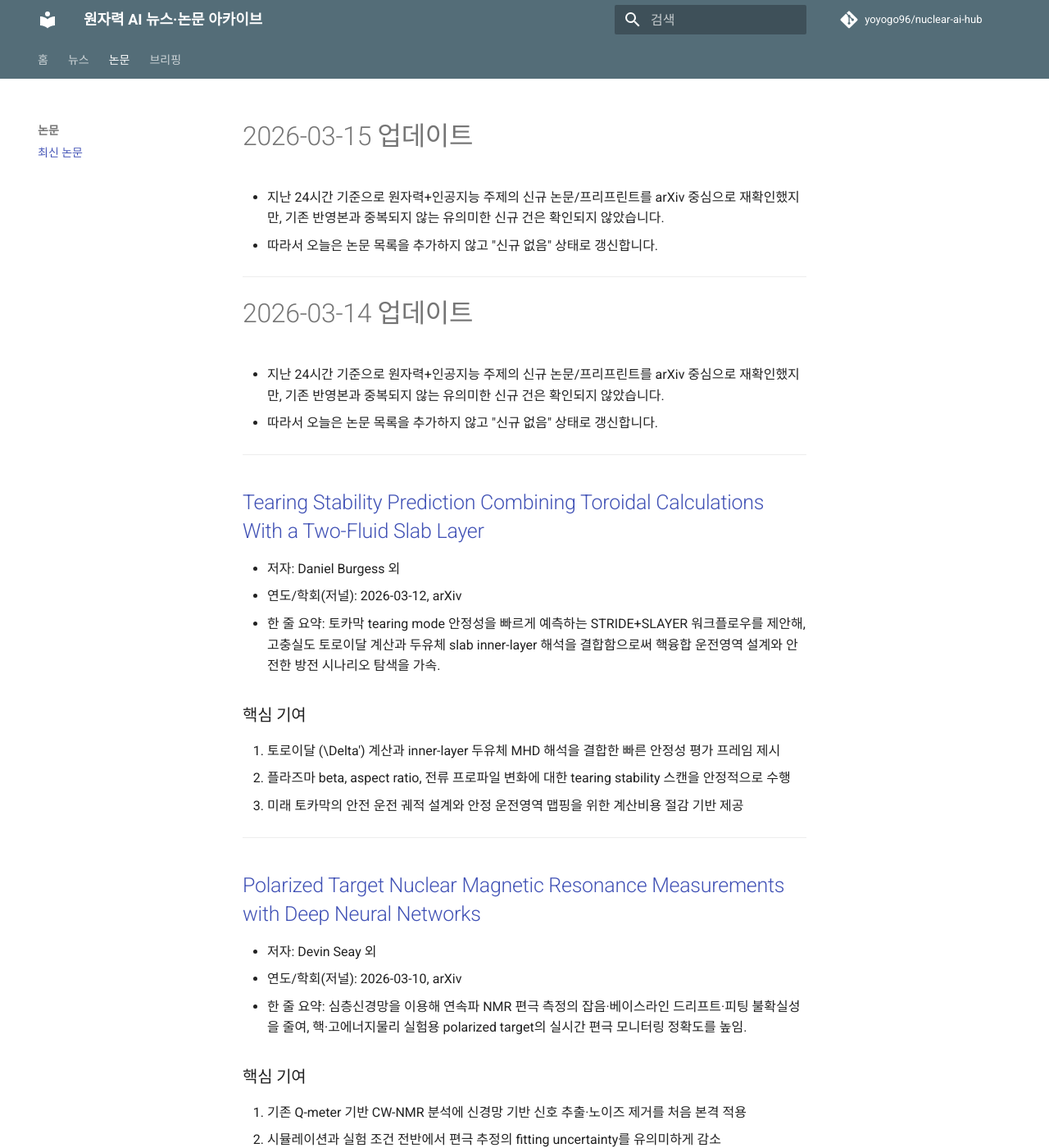
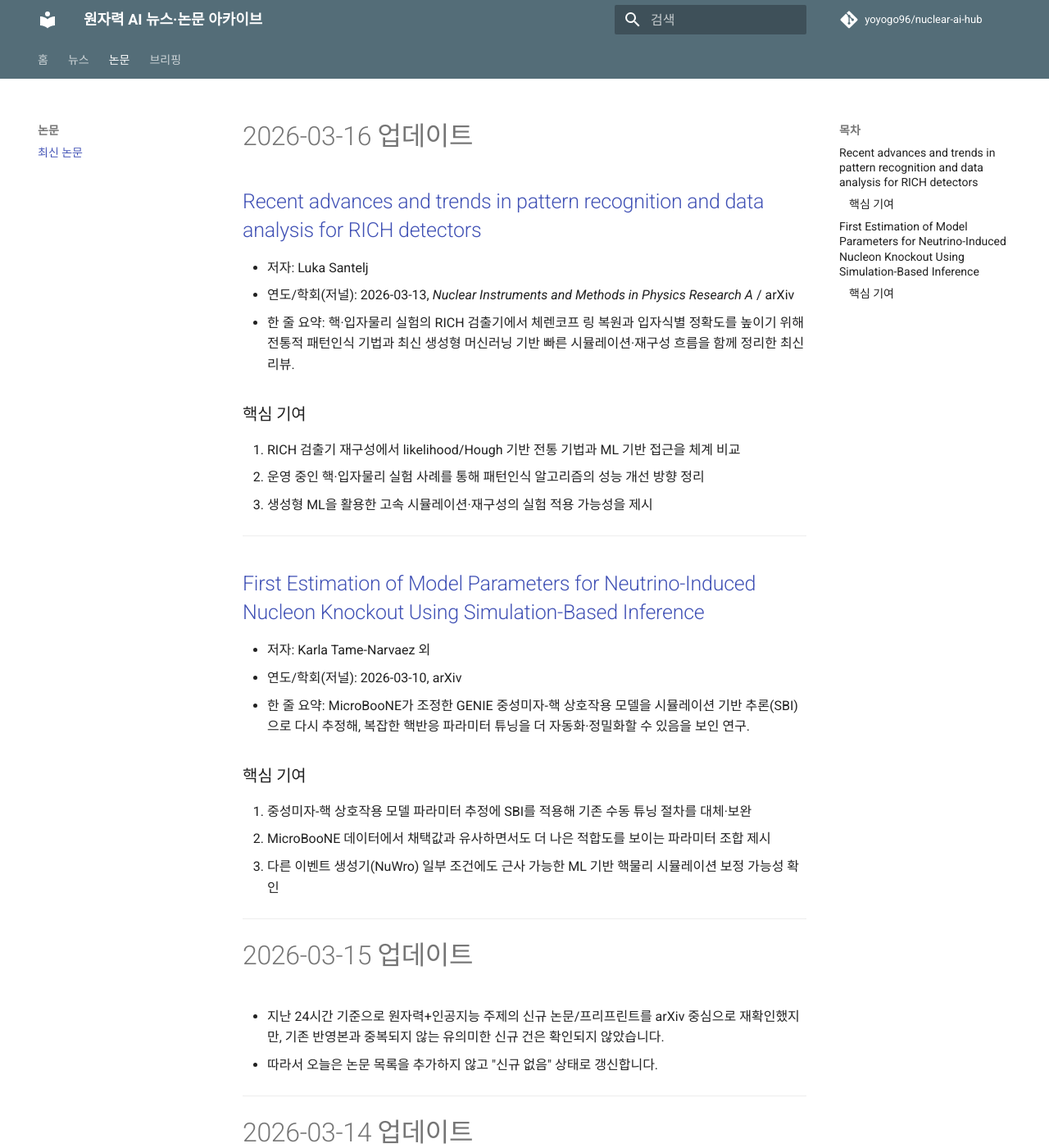
Before and after one commit to yoyogo96/nuclear-ai-hub, an MkDocs documentation site: the page built from docs/papers/index.md, in a window 1280 px wide and 1400 px high. Shown: the whole window at 82% size. Built offline with MkDocs 1.6.1 and Material for MkDocs 9.7.7, drawn with Linux system fonts in a browser that asks for light colours; comment, search, counter and statistics services are not loaded.

Commit message:
docs: daily nuclear ai hub update for 2026-03-16

```diff
--- a/docs/briefings/index.md
+++ b/docs/briefings/index.md
@@ -1,4 +1,20 @@
 # 주간 브리핑
+
+## 2026-03-16 데일리 브리핑
+
+### 오늘의 3줄 요약
+1. 영국은 원전 규제개혁 권고안을 2027년 말까지 이행하겠다고 밝히고 단일 리드 규제기관 체계와 대규모 인력·R&D 투자를 병행하며 신규 원전과 SMR 속도전을 제도적으로 밀어붙이고 있음.
+2. 같은 흐름에서 와일파 부지의 첫 영국 SMR 프로젝트가 초기 기초설계·부지특화 엔지니어링 단계에 들어가며, 정책 발표가 실제 프로젝트 실행 단계로 연결되고 있음.
+3. 논문 쪽에서는 핵·입자물리 계측의 패턴인식 고도화와 중성미자-핵 상호작용 모델의 ML 기반 파라미터 추정이 추가되며, 핵실험 데이터 해석 자동화가 오늘의 연구 포인트로 확인됨.
+
+### 오늘 반영 뉴스 (3건)
+- 영국, 원전 규제개혁 이행 로드맵 공식화 (WNN)
+- 영국 와일파 첫 SMR 부지, 초기 설계·기초엔지니어링 착수 (WNN)
+- 러시아 나마루 우라늄 광상, 인프라 공사 본격화 (WNN)
+
+### 오늘 반영 논문 (2건)
+- Recent advances and trends in pattern recognition and data analysis for RICH detectors (arXiv/NIM A, 2026-03-13)
+- First Estimation of Model Parameters for Neutrino-Induced Nucleon Knockout Using Simulation-Based Inference (arXiv, 2026-03-10)
 
 ## 2026-03-15 데일리 브리핑
 
--- a/docs/papers/index.md
+++ b/docs/papers/index.md
@@ -1,3 +1,29 @@
+# 2026-03-16 업데이트
+
+## [Recent advances and trends in pattern recognition and data analysis for RICH detectors](https://arxiv.org/abs/2603.13000)
+- 저자: Luka Santelj
+- 연도/학회(저널): 2026-03-13, *Nuclear Instruments and Methods in Physics Research A* / arXiv
+- 한 줄 요약: 핵·입자물리 실험의 RICH 검출기에서 체렌코프 링 복원과 입자식별 정확도를 높이기 위해 전통적 패턴인식 기법과 최신 생성형 머신러닝 기반 빠른 시뮬레이션·재구성 흐름을 함께 정리한 최신 리뷰.
+
+### 핵심 기여
+1. RICH 검출기 재구성에서 likelihood/Hough 기반 전통 기법과 ML 기반 접근을 체계 비교
+2. 운영 중인 핵·입자물리 실험 사례를 통해 패턴인식 알고리즘의 성능 개선 방향 정리
+3. 생성형 ML을 활용한 고속 시뮬레이션·재구성의 실험 적용 가능성을 제시
+
+---
+
+## [First Estimation of Model Parameters for Neutrino-Induced Nucleon Knockout Using Simulation-Based Inference](https://arxiv.org/abs/2603.09778)
+- 저자: Karla Tame-Narvaez 외
+- 연도/학회(저널): 2026-03-10, arXiv
+- 한 줄 요약: MicroBooNE가 조정한 GENIE 중성미자-핵 상호작용 모델을 시뮬레이션 기반 추론(SBI)으로 다시 추정해, 복잡한 핵반응 파라미터 튜닝을 더 자동화·정밀화할 수 있음을 보인 연구.
+
+### 핵심 기여
+1. 중성미자-핵 상호작용 모델 파라미터 추정에 SBI를 적용해 기존 수동 튜닝 절차를 대체·보완
+2. MicroBooNE 데이터에서 채택값과 유사하면서도 더 나은 적합도를 보이는 파라미터 조합 제시
+3. 다른 이벤트 생성기(NuWro) 일부 조건에도 근사 가능한 ML 기반 핵물리 시뮬레이션 보정 가능성 확인
+
+---
+
 # 2026-03-15 업데이트
 
 - 지난 24시간 기준으로 원자력+인공지능 주제의 신규 논문/프리프린트를 arXiv 중심으로 재확인했지만, 기존 반영본과 중복되지 않는 유의미한 신규 건은 확인되지 않았습니다.
```
Also changed, not shown: docs/news/index.md (+6 -0 lines), docs/news/nuclear.md (+14 -0 lines).
